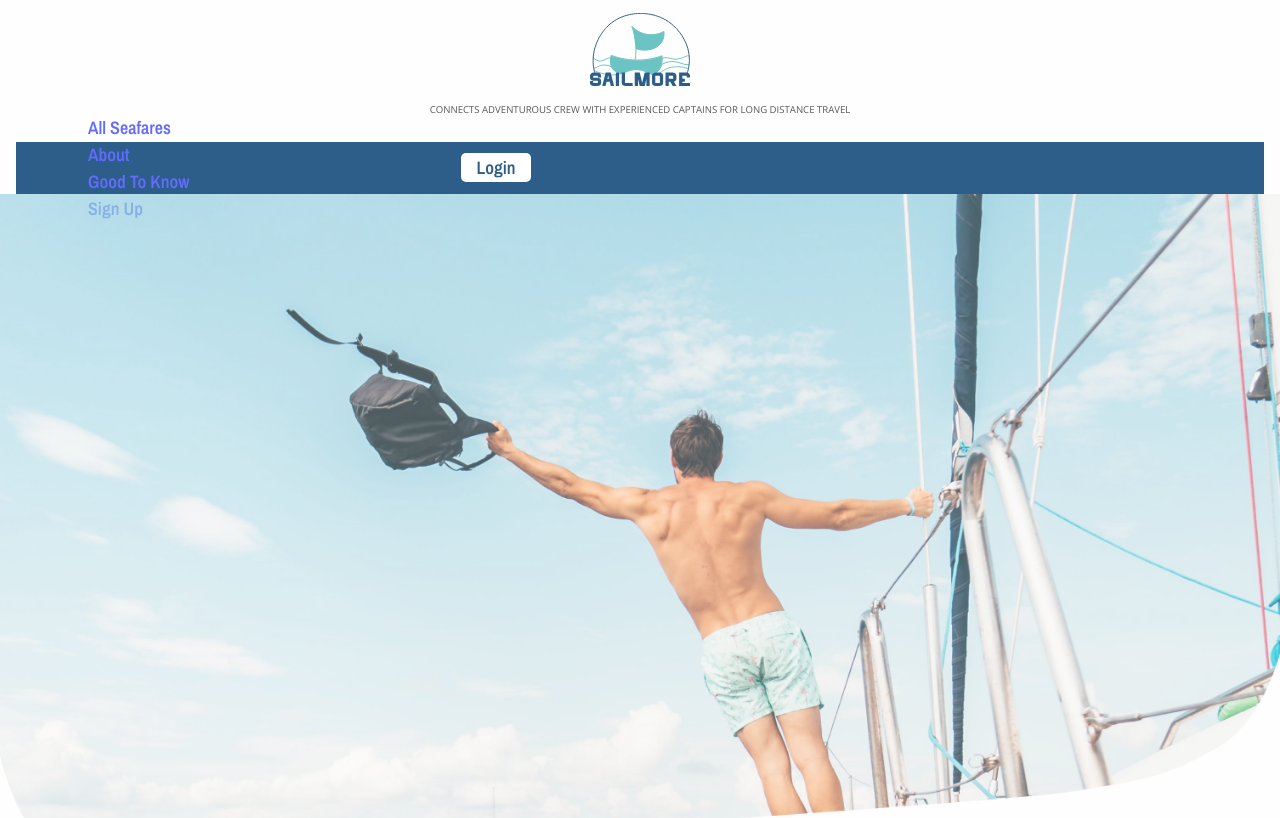
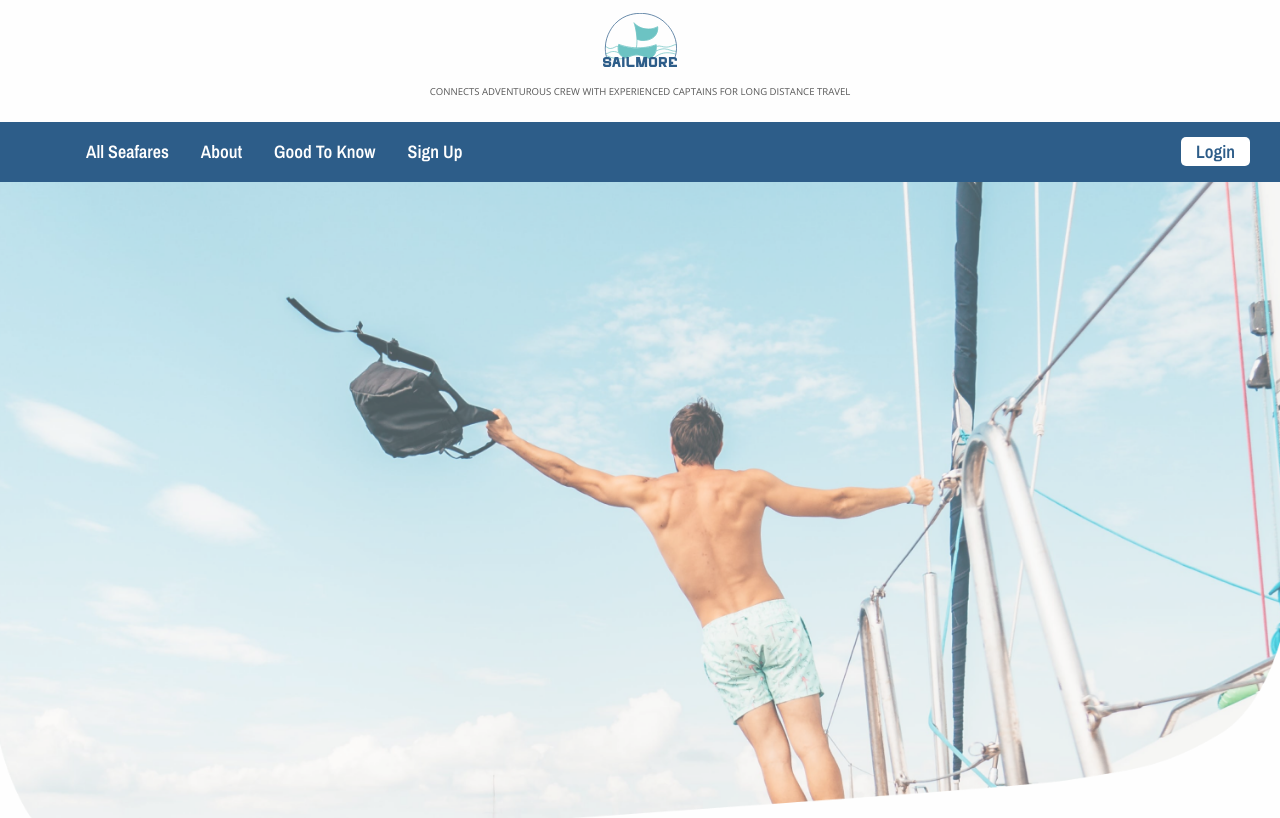
Before and after one commit to soswind/final-project-smooth-sailing-solutions, a React (Vite) app: page /login in a window 1280 px wide. Shown: the top 818 px of the page. Built offline with nearby package versions, Linux system fonts and the light colour scheme.

Commit message:
Fix styling of header

```diff
--- a/src/App.css
+++ b/src/App.css
@@ -29,15 +29,6 @@ p {
   padding: 0.5rem;
 }
 
-/* NavbarTop section with image & paragraph text */
-.navtop-img {
-  display: flex;
-  width: 100px;
-  height: auto;
-  margin: 0 auto;
-  padding: 0.8rem;
-}
-
 .left {
   display: flex;
   gap: 20px;
@@ -50,74 +41,7 @@ p {
   font-weight: 500;
 }
 
-.navtop-text {
-  display: flex;
-  justify-content: center;
-  font-size: 0.6rem;
-  font-weight: 500;
-  color: #585858;
-  margin: 0 auto;
-  padding-top: 0.3rem;
-  padding-bottom: 1.5rem;
-}
-
-
 /* Navbar menu design */
-
-
-.desktop-nav {
-  display: flex;
-  list-style: none;
-  margin: 0 1rem;
-}
-
-.desktop-nav {
-  display: flex;
-  gap: 200px;
-  align-items: center;
-  background-color: #2d5d89;
-  padding: 1rem;
-  font-family: "Archivo Narrow", sans-serif, Arial, Helvetica, sans-serif;
-  font-size: 18px;
-  max-height: 20px;
-}
-
-/* Navbar links design */
-
-
-.desktop-nav li {
-  margin: 0 1rem;
-  list-style: none;
-  justify-content: space-between;
-  text-decoration: none;
-}
-
-.nav-links li {
-  margin: 0 1rem;
-}
-
-.nav-links li a {
-  text-decoration: none;
-
-  &:hover {
-    color: #f88c50;
-  }
-}
-
-/* Login button design */
-.login-button {
-  background-color: white;
-  border-radius: 5px;
-  padding: 2px 15px;
-}
-
-.login-button {
-  color: #2d5d89;
-
-  &:hover {
-    color: #dedede;
-  }
-}
 
 /* Header section with image & paragraph text */
 .header-image {
@@ -159,7 +83,7 @@ p {
   margin: 0 auto;
   border: none;
   cursor: pointer;
-  font-family: 'Archivo Narrow', sans-serif, Arial, Helvetica, sans-serif;
+  font-family: "Archivo Narrow", sans-serif, Arial, Helvetica, sans-serif;
 
   &:hover {
     background-color: #585858;
@@ -259,8 +183,6 @@ p {
   padding: 5rem;
 }
 
-
-
 .crew-profiles-button {
   display: block;
   font-size: 1.2rem;
@@ -314,8 +236,7 @@ p {
   margin: 0 auto;
   line-height: 1.5;
   padding-bottom: 2rem;
-  font-family: 'Open Sans', sans-serif, Arial, Helvetica, sans-serif;
-
+  font-family: "Open Sans", sans-serif, Arial, Helvetica, sans-serif;
 }
 
 .captain-ul-landingpage {
@@ -325,12 +246,10 @@ p {
   margin: 0 auto;
   line-height: 1.5;
   padding-bottom: 2rem;
-  font-family: 'Open Sans', sans-serif, Arial, Helvetica, sans-serif;
-
+  font-family: "Open Sans", sans-serif, Arial, Helvetica, sans-serif;
 }
 
 /*section with text in image */
-
 
 .section-image {
   position: relative;
@@ -365,7 +284,7 @@ p {
 .paragraph-in-image {
   font-size: 1rem;
   margin-top: 1rem; /* Tilføj et mellemrum over paragraph-teksten */
-  color: #585858
+  color: #585858;
 }
 
 .long-distance-button {
@@ -377,7 +296,7 @@ p {
   margin-bottom: 4rem; /* Tilføj et mellemrum over knappen */
   border: none;
   cursor: pointer;
-  font-family: 'Archivo Narrow', sans-serif, Arial, Helvetica, sans-serif;
+  font-family: "Archivo Narrow", sans-serif, Arial, Helvetica, sans-serif;
 
   &:hover {
     background-color: #585858;
@@ -420,49 +339,8 @@ p {
   }
 }
 
-
-
-
 .read-the-docs {
   color: #888;
-}
-
-.mobile-nav {
-  background-color: #2d5d89;
-  padding: 20px;
-  margin-top: -20px;
-  box-sizing: border-box;
-  text-align: center;
-}
-
-.mobile-nav-links {
-  padding-left: 0px;
-}
-
-.mobile-nav-links li {
-  margin-bottom: 10px;
-}
-
-.mobile-nav a {
-  color: white;
-}
-
-.mobile-login-button {
-  background-color: #fff;
-  padding: 10px;
-  margin-top: 20px;
-}
-
-.mobile-login-button a {
-  color: #2d5d89;
-}
-
-.mobile-nav-bar {
-  background-color: #2d5d89;
-  padding: 20px 40px;
-  box-sizing: border-box;
-  margin-bottom: 0px;
-  text-align: right;
 }
 
 #login-form {
@@ -521,7 +399,8 @@ p {
   border-radius: 0px;
 }
 
-.active, .accordion:hover {
+.active,
+.accordion:hover {
   background-color: #ccc;
 }
 
@@ -534,7 +413,7 @@ p {
 }
 
 .accordion::after {
-  content: '\02795';
+  content: "\02795";
   font-size: 13px;
   color: #777;
   float: right;
@@ -554,7 +433,7 @@ p {
 /**
  * Tabs
  */
- .tabs {
+.tabs {
   display: flex;
   flex-wrap: wrap;
   justify-content: center;
@@ -612,9 +491,8 @@ p {
 }
 
 .checkbox-label {
-  font-family: 'Open Sans', sans-serif; /* Specify the font family as needed */
+  font-family: "Open Sans", sans-serif; /* Specify the font family as needed */
 }
-
 
 .tabs input[type="radio"] {
   display: none;
@@ -622,7 +500,7 @@ p {
 
 .tabs input[type="radio"]:checked + label {
   background: #f3f3f3;
-  border: 1px solid #2D5D89;
+  border: 1px solid #2d5d89;
 }
 
 .tabs input[type="radio"]:checked + label + .tab {
@@ -633,7 +511,6 @@ p {
   .tabs .tab,
   .tabs label {
     order: absolute;
-
   }
 
   .tabs label {
@@ -648,12 +525,11 @@ p {
   margin: 0 auto;
   background-color: #fff;
   border-radius: 5px;
-  border: 2px solid #2D5D89;
-  font-family: 'open sans', sans-serif, Arial, Helvetica, sans-serif;
+  border: 2px solid #2d5d89;
+  font-family: "open sans", sans-serif, Arial, Helvetica, sans-serif;
   color: #585858;
   padding: 2rem;
 }
-
 
 .form-grid {
   display: grid;
@@ -674,8 +550,8 @@ p {
 input {
   width: 80%;
   padding: 0.5rem;
-  border: 1px solid #2D5D89;
-  font-family: 'Open Sans', sans-serif, Arial, Helvetica, sans-serif;
+  border: 1px solid #2d5d89;
+  font-family: "Open Sans", sans-serif, Arial, Helvetica, sans-serif;
   margin: auto;
   background-color: white;
 }
@@ -686,7 +562,7 @@ input {
   border-radius: 5px;
   border: none;
   cursor: pointer;
-  font-family: 'Archivo Narrow', sans-serif, Arial, Helvetica, sans-serif;
+  font-family: "Archivo Narrow", sans-serif, Arial, Helvetica, sans-serif;
   font-size: 1rem;
   margin: 1rem 2rem 2rem 2rem;
   padding: 0.5rem 1rem;
@@ -698,7 +574,6 @@ input {
   }
 }
 
-
 /* Media query for smaller screens */
 @media screen and (max-width: 767px) {
   .form-grid {
@@ -707,13 +582,12 @@ input {
 }
 
 .p-signup {
-  font-family: 'Open Sans', sans-serif, Arial, Helvetica, sans-serif;
+  font-family: "Open Sans", sans-serif, Arial, Helvetica, sans-serif;
   font-size: 1rem;
   padding: 1rem;
   margin: 0 auto;
   text-align: center;
 }
-
 
 /*  Find Gaster side */
 
@@ -744,7 +618,6 @@ input {
   width: auto;
 }
 
-
 .profiles-container .outer-profile {
   display: grid;
   grid-template-columns: repeat(3, 1fr);
@@ -752,11 +625,10 @@ input {
   gap: 20px;
 }
 
-
 .profile {
   box-sizing: border-box;
   width: 100%; /* Juster bredden efter behov, minus margin */
-  border: 2px solid #2D5D89;
+  border: 2px solid #2d5d89;
   border-radius: 8px;
   padding: 16px;
   margin: 16px 0;
@@ -765,19 +637,18 @@ input {
 
 .profile h2 {
   margin-bottom: 8px;
-  color: #2D5D89;
-  font-family: 'Archivo Narrow', sans-serif, Arial, Helvetica, sans-serif;
+  color: #2d5d89;
+  font-family: "Archivo Narrow", sans-serif, Arial, Helvetica, sans-serif;
   font-size: 2rem;
 }
 
 .profile p {
   margin-bottom: 4px;
   color: black;
-  font-family: 'Open Sans', sans-serif, Arial, Helvetica, sans-serif;
+  font-family: "Open Sans", sans-serif, Arial, Helvetica, sans-serif;
   font-size: 1rem;
   font-weight: bold; /* Tilføjet denne linje for fed skrift */
 }
-
 
 @media screen and (max-width: 767px) {
   .profiles-container .outer-profile {
@@ -786,11 +657,9 @@ input {
   }
 }
 
-
 /* Chat section */
 
 /* ChatMessage.css */
-
 
 .chat {
   display: flex;
@@ -860,7 +729,7 @@ input {
 
 .message-sender {
   font-size: 1rem;
-  font-family: 'Open Sans', sans-serif;
+  font-family: "Open Sans", sans-serif;
   font-weight: bold;
   margin: 0.5rem;
 }
@@ -889,7 +758,7 @@ input {
 /**
  * Tabs
  */
- .tabs {
+.tabs {
   display: flex;
   flex-wrap: wrap;
   justify-content: center;
@@ -904,7 +773,7 @@ input {
   padding: 2rem;
   max-width: 7rem;
   max-height: 1.5rem;
-  font-family: 'Archivo Narrow', sans-serif, Arial, Helvetica, sans-serif;
+  font-family: "Archivo Narrow", sans-serif, Arial, Helvetica, sans-serif;
 }
 
 .tabtwo {
@@ -915,7 +784,7 @@ input {
   padding: 2rem;
   max-width: 7rem;
   max-height: 1.5rem;
-  font-family: 'Archivo Narrow', sans-serif, Arial, Helvetica, sans-serif;
+  font-family: "Archivo Narrow", sans-serif, Arial, Helvetica, sans-serif;
 }
 
 .tabs label {
@@ -943,7 +812,7 @@ input {
 
 .tabs input[type="radio"]:checked + label {
   background: #f3f3f3;
-  border: 1px solid #2D5D89;
+  border: 1px solid #2d5d89;
 }
 
 .tabs input[type="radio"]:checked + label + .tab {
@@ -954,7 +823,6 @@ input {
   .tabs .tab,
   .tabs label {
     order: absolute;
-
   }
 
   .tabs label {
@@ -964,9 +832,8 @@ input {
   }
 }
 
-
 .seafareItem {
-  background-color: #EFEFEF;
+  background-color: #efefef;
   border: 2px solid #2d5c88;
   border-radius: 20px;
 }
@@ -1022,8 +889,8 @@ input {
   margin: 0 auto;
   background-color: #fff;
   border-radius: 5px;
-  border: 2px solid #2D5D89;
-  font-family: 'Open Sans', sans-serif, Arial, Helvetica, sans-serif;
+  border: 2px solid #2d5d89;
+  font-family: "Open Sans", sans-serif, Arial, Helvetica, sans-serif;
   color: #585858;
   padding: 2rem;
   margin-bottom: 30px;
@@ -1044,15 +911,13 @@ input {
 
 .form-label {
   max-width: 80%;
-
-
 }
 
 input {
   width: 80%;
   padding: 0.5rem;
-  border: 1px solid #2D5D89;
-  font-family: 'Open Sans', sans-serif, Arial, Helvetica, sans-serif;
+  border: 1px solid #2d5d89;
+  font-family: "Open Sans", sans-serif, Arial, Helvetica, sans-serif;
   margin: auto;
 }
 
@@ -1136,7 +1001,7 @@ textarea {
 }
 
 .p-signup {
-  font-family: 'Open Sans', sans-serif, Arial, Helvetica, sans-serif;
+  font-family: "Open Sans", sans-serif, Arial, Helvetica, sans-serif;
   font-family: "Open Sans", sans-serif, Arial, Helvetica, sans-serif;
   font-size: 1rem;
   padding: 1rem;
--- /dev/null
+++ b/src/Styles.css
@@ -0,0 +1,7 @@
+@import url("App.css");
+@import url("./components/styles/header.css");
+
+* {
+  margin: 0;
+  box-sizing: border-box;
+}
--- a/src/components/Navbar.jsx
+++ b/src/components/Navbar.jsx
@@ -10,9 +10,7 @@ export default function Navbar() {
                 <li><a href="/">Good To Know</a></li>
                 <li><a href="/">Sign Up</a></li>
             </ul>
-            <ul>
-                <li><a className="login-button" href="/login">Login</a></li>
-            </ul>
+            <a className="login-button" href="/login">Login</a>
         </nav>
 
     )
--- /dev/null
+++ b/src/components/styles/header.css
@@ -0,0 +1,109 @@
+/* NavbarTop section with image & paragraph text */
+.navtop-img {
+  display: flex;
+  width: 100px;
+  height: auto;
+  margin: 0 auto;
+  padding: 0.8rem;
+}
+
+.navtop-text {
+  display: flex;
+  justify-content: center;
+  font-size: 0.6rem;
+  font-weight: 500;
+  color: #585858;
+  margin: 0 auto;
+  padding-top: 0.3rem;
+  padding-bottom: 1.5rem;
+}
+
+.mobile-nav {
+  background-color: #2d5d89;
+  padding: 20px;
+  margin-top: -20px;
+  box-sizing: border-box;
+  text-align: center;
+  font-family: "Archivo Narrow", sans-serif, Arial, Helvetica, sans-serif;
+  font-size: 20px;
+}
+
+.mobile-nav-links {
+  padding-left: 0px;
+}
+
+.mobile-nav-links li {
+  margin-bottom: 10px;
+  list-style-type: none;
+}
+
+.mobile-nav a {
+  color: white;
+  text-decoration: none;
+}
+
+.mobile-login-button {
+  background-color: #fff;
+  padding: 10px;
+  margin-top: 20px;
+}
+
+.mobile-login-button a {
+  color: #2d5d89;
+}
+
+.mobile-nav-bar {
+  background-color: #2d5d89;
+  padding: 20px 40px;
+  box-sizing: border-box;
+  margin-bottom: 0px;
+  text-align: right;
+}
+
+.desktop-nav {
+  display: flex;
+  justify-content: space-between;
+  align-items: center;
+  background-color: #2d5d89;
+  padding: 30px;
+  font-family: "Archivo Narrow", sans-serif, Arial, Helvetica, sans-serif;
+  font-size: 18px;
+  max-height: 20px;
+}
+
+/* Navbar links design */
+.nav-links {
+  display: flex;
+}
+
+.desktop-nav li {
+  margin: 0 1rem;
+  list-style: none;
+  justify-content: space-between;
+  text-decoration: none;
+}
+
+.nav-links li a {
+  text-decoration: none;
+  color: white;
+
+  &:hover {
+    color: #dedede;
+  }
+}
+
+/* Login button design */
+.login-button {
+  background-color: white;
+  border-radius: 5px;
+  padding: 2px 15px;
+}
+
+.login-button {
+  color: #2d5d89;
+  text-decoration: none;
+
+  &:hover {
+    background-color: #dedede;
+  }
+}
--- a/src/index.jsx
+++ b/src/index.jsx
@@ -1,8 +1,7 @@
 import React from "react";
 import ReactDOM from 'react-dom/client';
-import './index.css'
 import { BrowserRouter } from 'react-router-dom'
-import './App.css'
+import './styles.css'
 
 import Header from "./components/Header.jsx";
 import Splashscreen from "./components/Splashscreen.jsx";
```
